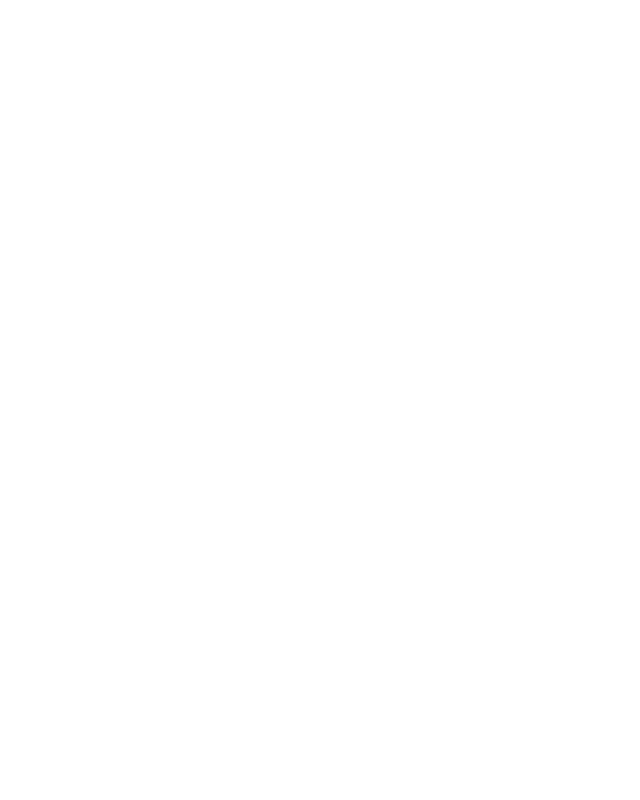
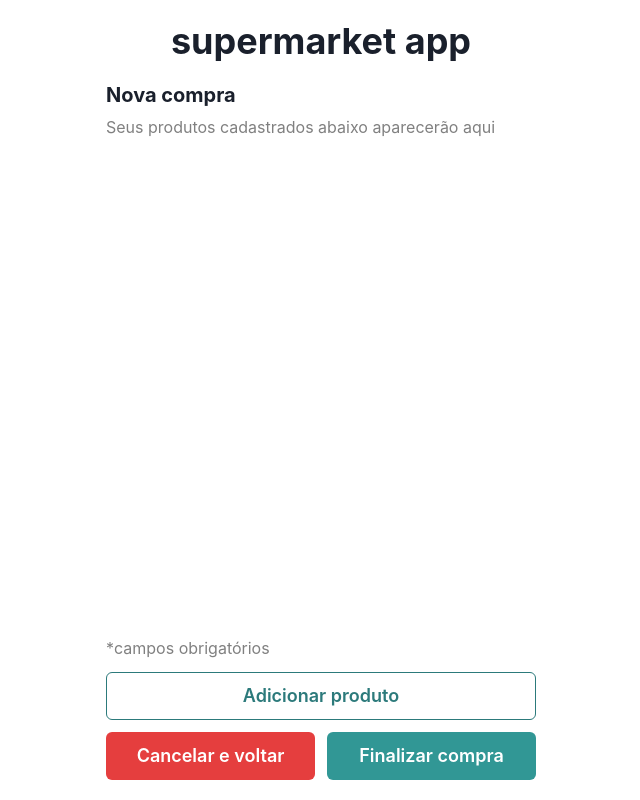
Before and after one commit to wgsquayson/supermarket-app, a React (Create React App) app: page /purchases/new in a window 1280 px wide. Shown: the whole page, without its empty margins (319-959 px from the left). Built offline with nearby package versions, Linux system fonts and the light colour scheme.

Commit message:
routes update and new product modal component

```diff
--- a/src/routes/home/index.tsx
+++ b/src/routes/home/index.tsx
@@ -4,10 +4,6 @@
 
 export default function Home() {
   const navigate = useNavigate();
-
-  function handleNewProductPress() {
-    navigate("/products/new");
-  }
 
   function handleNewPurchasePress() {
     navigate("/purchases/new");
@@ -18,19 +14,9 @@
       title="Suas compras"
       subtitle="Ainda sem compras. Registre produtos e compras nos botões abaixo."
       footer={
-        <Flex flexDir="column" gap={3}>
-          <Button
-            colorScheme="teal"
-            variant="outline"
-            size="lg"
-            onClick={handleNewProductPress}
-          >
-            Registrar produto
-          </Button>
-          <Button colorScheme="teal" size="lg" onClick={handleNewPurchasePress}>
-            Registrar compra
-          </Button>
-        </Flex>
+        <Button colorScheme="teal" size="lg" onClick={handleNewPurchasePress}>
+          Registrar compra
+        </Button>
       }
     ></Layout>
   );
--- a/src/routes/product/new/index.tsx
+++ /dev/null
@@ -1,50 +0,0 @@
-import {
-  Button,
-  Input,
-  InputGroup,
-  InputLeftAddon,
-  Stack,
-  Text,
-} from "@chakra-ui/react";
-import { Layout } from "../../../components/ui";
-import { useState } from "react";
-import { formatCurrency } from "../../../utils/currency";
-
-export default function NewProduct() {
-  const [price, setPrice] = useState("");
-
-  return (
-    <Layout
-      title="Novo produto"
-      footer={
-        <Stack gap={3}>
-          <Text color="grey">*campos obrigatórios</Text>
-          <Button colorScheme="teal" size="lg">
-            Salvar novo produto
-          </Button>
-          <Button colorScheme="teal" variant="outline" size="lg">
-            Cancelar e voltar
-          </Button>
-        </Stack>
-      }
-    >
-      <Stack gap={3}>
-        <Stack gap={1}>
-          <Text color="grey">Nome do produto*</Text>
-          <Input colorScheme="teal" required />
-        </Stack>
-        <Stack gap={1}>
-          <Text color="grey">Valor do produto</Text>
-          <InputGroup>
-            <InputLeftAddon>R$</InputLeftAddon>
-            <Input
-              placeholder="0,00"
-              value={price}
-              onChange={(e) => setPrice(formatCurrency(e.target.value))}
-            />
-          </InputGroup>
-        </Stack>
-      </Stack>
-    </Layout>
-  );
-}
--- /dev/null
+++ b/src/routes/purchase/components/new-product-modal/index.tsx
@@ -0,0 +1,76 @@
+import {
+  Button,
+  Flex,
+  Modal,
+  ModalBody,
+  ModalCloseButton,
+  ModalContent,
+  ModalFooter,
+  ModalHeader,
+  ModalOverlay,
+  ModalProps,
+  Stack,
+  Text,
+} from "@chakra-ui/react";
+import { Input } from "../../../../components/ui";
+import { FormEvent, useState } from "react";
+import { formatCurrency } from "../../../../utils/currency";
+
+export default function NewProductModal(props: Omit<ModalProps, "children">) {
+  const [price, setPrice] = useState("");
+  const [showForm, setShowForm] = useState(false);
+
+  function onClose() {
+    setShowForm(false);
+    props.onClose();
+  }
+
+  function handleSubmit(e: FormEvent<HTMLFormElement>) {
+    e.preventDefault();
+    props.onClose();
+  }
+
+  return (
+    <Modal {...props}>
+      <ModalOverlay />
+      <ModalContent>
+        <ModalHeader>Adicionar produto à compra</ModalHeader>
+        <ModalCloseButton onClick={onClose} />
+        <ModalBody>
+          {showForm ? (
+            <form onSubmit={handleSubmit} id="new-product-form">
+              <Stack gap={3}>
+                <Input label="Nome do produto" isRequired />
+                <Flex gap={3}>
+                  <Input label="Quantidade" isRequired />
+                  <Input
+                    label="Valor"
+                    value={price}
+                    onChange={(e) => setPrice(formatCurrency(e.target.value))}
+                    variant="currency"
+                    placeholder="0,00"
+                  />
+                </Flex>
+              </Stack>
+            </form>
+          ) : (
+            <Text>Você ainda não possui produtos cadastrados.</Text>
+          )}
+        </ModalBody>
+
+        <ModalFooter>
+          <Button
+            colorScheme="red"
+            mr={3}
+            onClick={showForm ? () => setShowForm(false) : onClose}
+          >
+            Cancelar
+          </Button>
+          <Button variant="ghost" onClick={() => setShowForm(true)}>
+            {showForm ? "Salvar produto" : "Novo produto"}
+          </Button>
+        </ModalFooter>
+      </ModalContent>
+    </Modal>
+  );
+}
--- /dev/null
+++ b/src/routes/purchase/form/index.tsx
@@ -0,0 +1,58 @@
+import { Button, Flex, Stack, Text, useDisclosure } from "@chakra-ui/react";
+import { Layout } from "../../../components/ui";
+import { useNavigate } from "react-router-dom";
+import NewProductModal from "../components/new-product-modal";
+
+export default function PurchaseForm() {
+  const navigate = useNavigate();
+  const { isOpen, onOpen, onClose } = useDisclosure();
+
+  function handleSubmit() {
+    navigate("/");
+  }
+
+  function handleCancel() {
+    navigate("/", { replace: true });
+  }
+
+  return (
+    <>
+      <Layout
+        title="Nova compra"
+        subtitle="Seus produtos cadastrados abaixo aparecerão aqui"
+        footer={
+          <Stack gap={3}>
+            <Text color="grey">*campos obrigatórios</Text>
+            <Button
+              colorScheme="teal"
+              size="lg"
+              variant="outline"
+              onClick={onOpen}
+            >
+              Adicionar produto
+            </Button>
+            <Flex gap={3} justifyContent="space-between">
+              <Button
+                flex={1}
+                colorScheme="red"
+                size="lg"
+                onClick={handleCancel}
+              >
+                Cancelar e voltar
+              </Button>
+              <Button
+                flex={1}
+                colorScheme="teal"
+                size="lg"
+                onClick={handleSubmit}
+              >
+                Finalizar compra
+              </Button>
+            </Flex>
+          </Stack>
+        }
+      ></Layout>
+      <NewProductModal isOpen={isOpen} onClose={onClose} />
+    </>
+  );
+}
--- a/src/routes/purchase/new/index.tsx
+++ /dev/null
@@ -1,3 +0,0 @@
-export default function NewPurchase() {
-  return null;
-}
```
Also changed, not shown: src/routes/index.tsx (+2 -7 lines), src/routes/product/form/index.tsx (added, +60 -0 lines).
